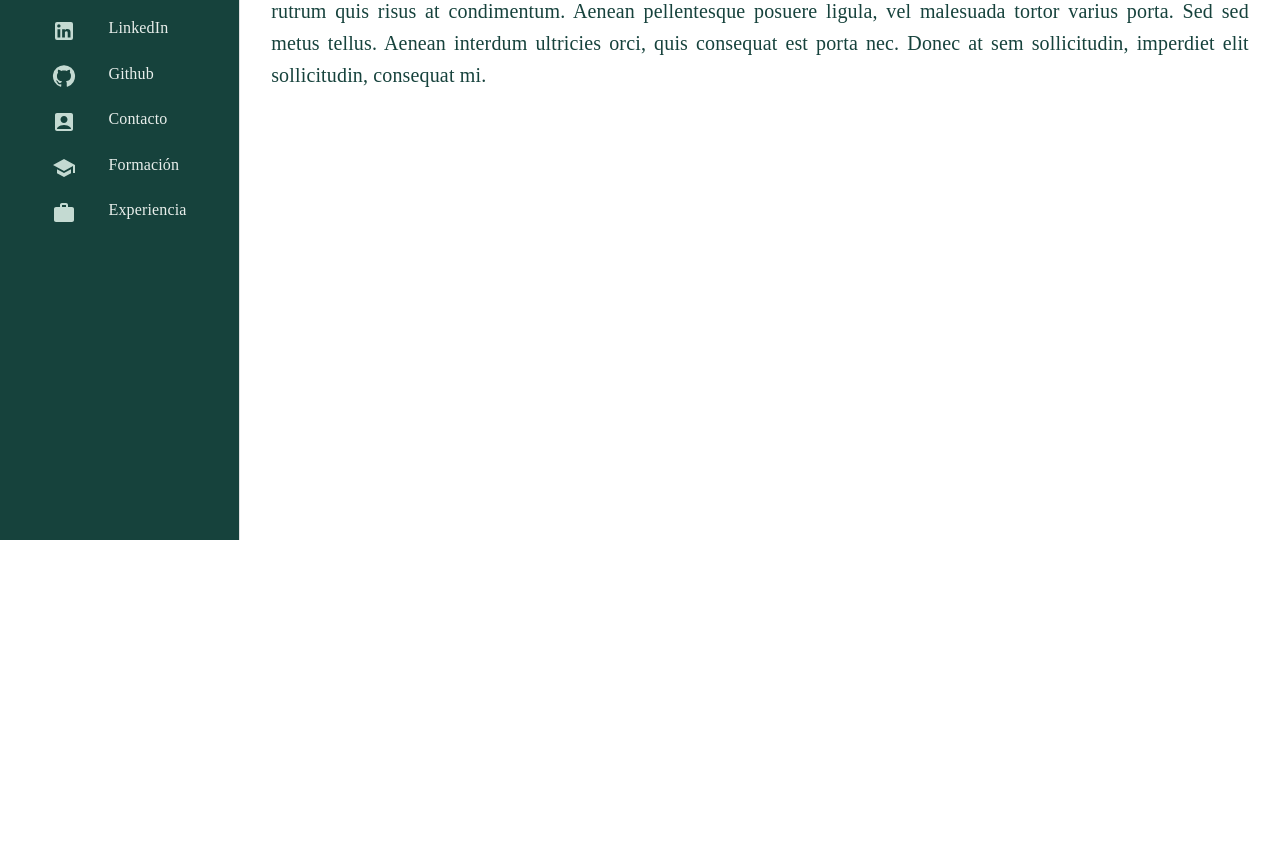
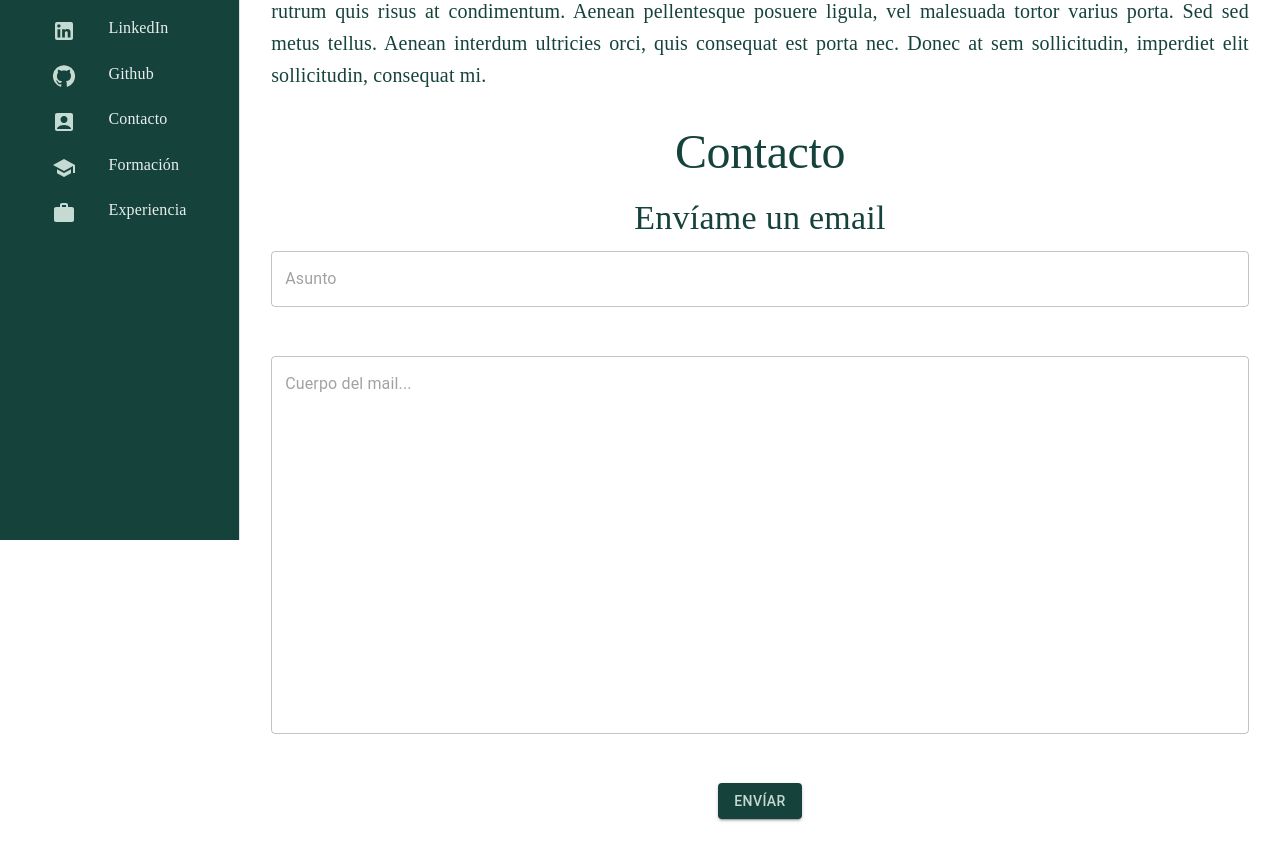
Before and after one commit to alejandrosola/portfolio, a Next.js app: page / in a window 1280 px wide. Shown: the part 260-1110 px from the top of the page. Before the commit the page ends 800 px from the top, so only its background shows below. Built offline with nearby package versions, Linux system fonts and the light colour scheme.

Commit message:
Creado el formulario de mail

```diff
--- a/app/page.tsx
+++ b/app/page.tsx
@@ -1,5 +1,8 @@
 import Text from "@/components/Text";
 import TextFile from "@/components/TextFile";
+import { Grid2 as Grid } from "@mui/material";
+import EmailIcon from "@mui/icons-material/Email";
+import EmailForm from "@/components/EmailForm";
 
 export default function Home() {
   return (
@@ -8,12 +11,16 @@ export default function Home() {
         <div style={{ marginTop: "2%" }}>
           <Text variant="h2">Desarrollador Fullstack</Text>
         </div>
-
         <Text variant="h4"> Hola! Soy Alejandro Solá </Text>
         <Text variant="h6" justify={true}>
           <TextFile filename="/public/description.txt" />
         </Text>
       </div>
+      <div style={{ margin: "3%" }} id="contact">
+        <Text variant="h2">Contacto</Text>
+
+        <EmailForm />
+      </div>
     </main>
   );
 }
--- /dev/null
+++ b/components/EmailForm.tsx
@@ -0,0 +1,27 @@
+"use client";
+import { Box, CssBaseline, TextField } from "@mui/material";
+import Text from "./Text";
+import Button from "./Button";
+
+interface EmailFormProps {}
+
+export default function EmailForm({}: EmailFormProps) {
+  return (
+    <Box component="form" noValidate autoComplete="off">
+      <Text variant="h4"> Envíame un email</Text>
+      <TextField
+        fullWidth
+        style={{ marginBottom: "5%" }}
+        placeholder="Asunto"
+      />
+      <TextField
+        fullWidth
+        multiline
+        rows={15}
+        placeholder="Cuerpo del mail..."
+        style={{ marginBottom: "5%" }}
+      />
+      <Button>Envíar</Button>
+    </Box>
+  );
+}
--- a/components/NavBar.tsx
+++ b/components/NavBar.tsx
@@ -48,7 +48,7 @@ export default function NavBar({ drawerWidth }: { drawerWidth: number }) {
     {
       name: "Contacto",
       icon: <AccountBoxIcon />,
-      handleClick: () => redirectTo("/contact"),
+      handleClick: () => redirectTo("/#contact"),
     },
     {
       name: "Formación",
@@ -67,7 +67,7 @@ export default function NavBar({ drawerWidth }: { drawerWidth: number }) {
   }
 
   function redirectTo(path: string): any {
-    router.push(path, { scroll: false });
+    router.push(path);
     setDrawerOpen(false);
   }
   const handleDrawerToggle = () => {
```
